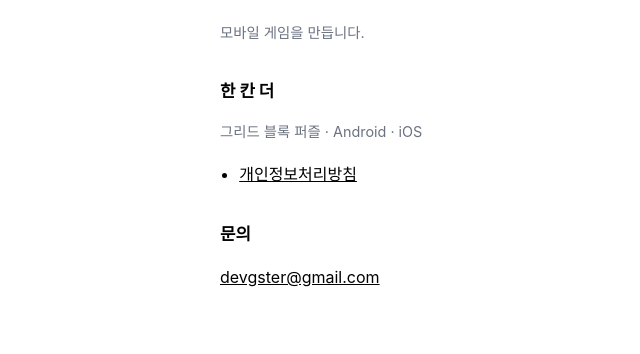
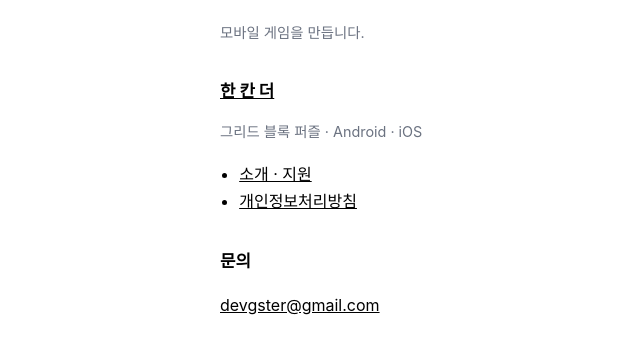
Before and after one commit to devgster/devgster.github.io, a plain HTML site: page index.html in a window 1280 px wide. Shown: the part 92-446 px from the top of the page, without its empty margins (100-740 px from the left). Drawn offline with Linux system fonts and the light colour scheme.

Commit message:
chore: 루트에서 게임 허브로 연결한다

```diff
--- a/index.html
+++ b/index.html
@@ -20,9 +20,10 @@
 <h1>devgster</h1>
 <p class="meta">모바일 게임을 만듭니다.</p>
 
-<h2>한 칸 더</h2>
+<h2><a href="/hankandeo/">한 칸 더</a></h2>
 <p class="meta">그리드 블록 퍼즐 · Android · iOS</p>
 <ul>
+  <li><a href="/hankandeo/">소개 · 지원</a></li>
   <li><a href="/hankandeo/privacy/">개인정보처리방침</a></li>
 </ul>
 
```
